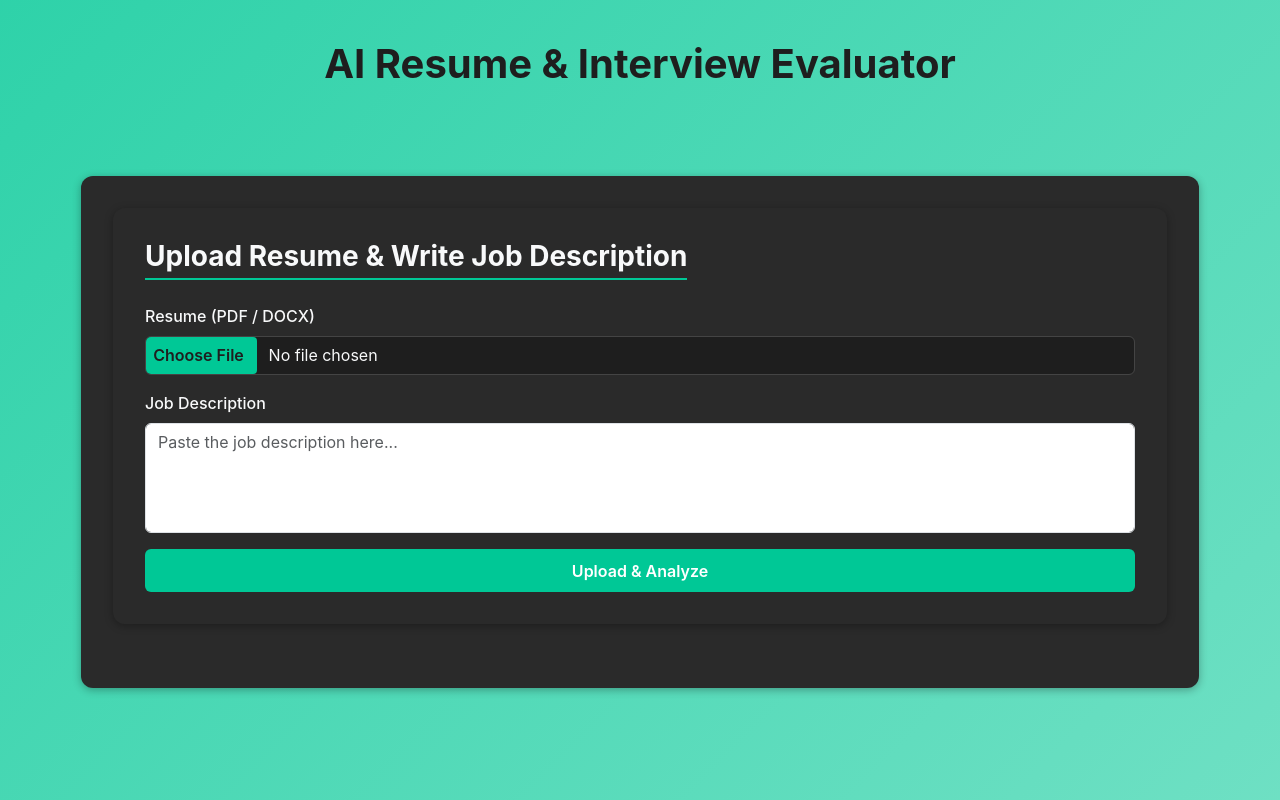
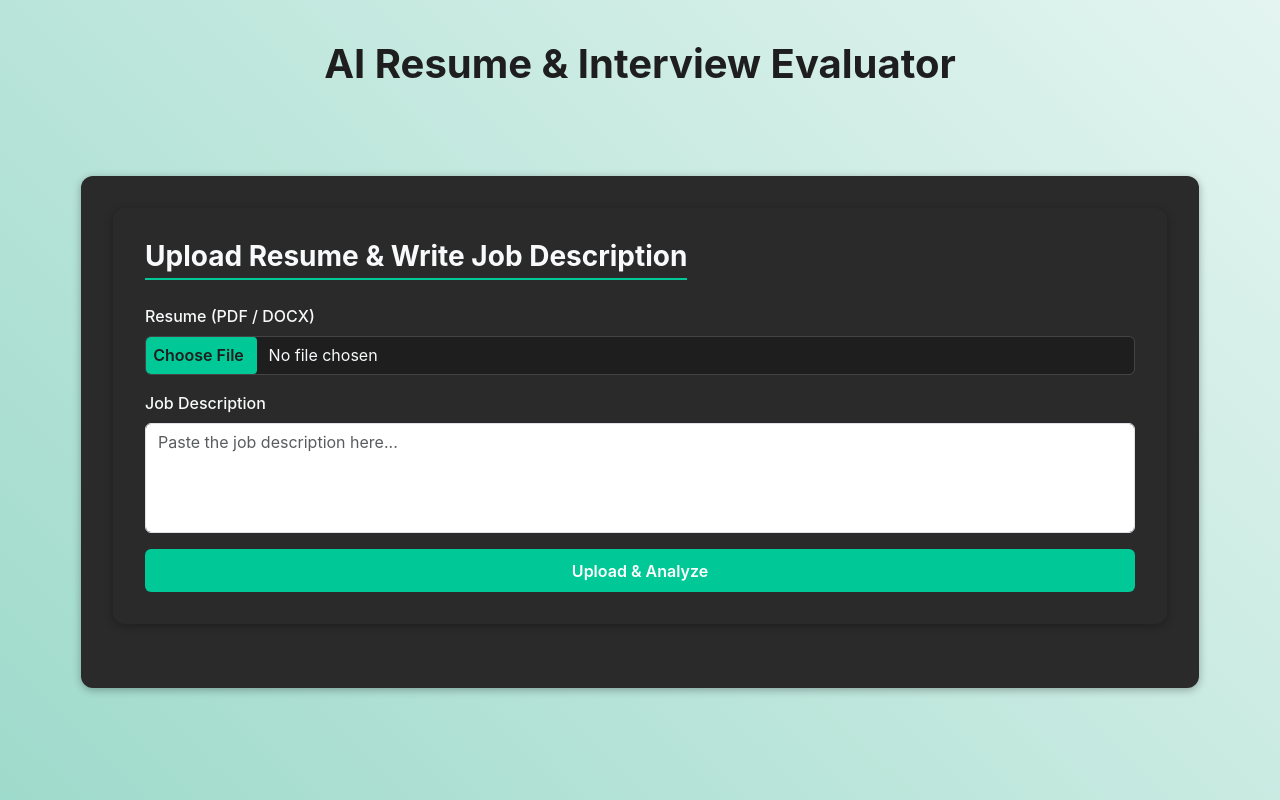
Before and after one commit to PrathamAditya/futurestack25-project, a React (Create React App) app in the folder frontend/: page / in a window 1280 px wide. Built offline with nearby package versions, Linux system fonts and the light colour scheme; no server answers.

Commit message:
made changes in CSS

```diff
--- a/frontend/src/index.css
+++ b/frontend/src/index.css
@@ -22,9 +22,9 @@ body {
   margin: 0;
   padding: 0;
   color: var(--offwhite);
-  background: linear-gradient(135deg, #00c896, #ffffff);
+  background: linear-gradient(45deg, #74cab4, #ffffff, #e7e786);
   background-size: 400% 400%;
-  animation: gradientShift 3s ease infinite;
+  animation: gradientShift 6s ease infinite;
 }
 
 @keyframes gradientShift {
```
